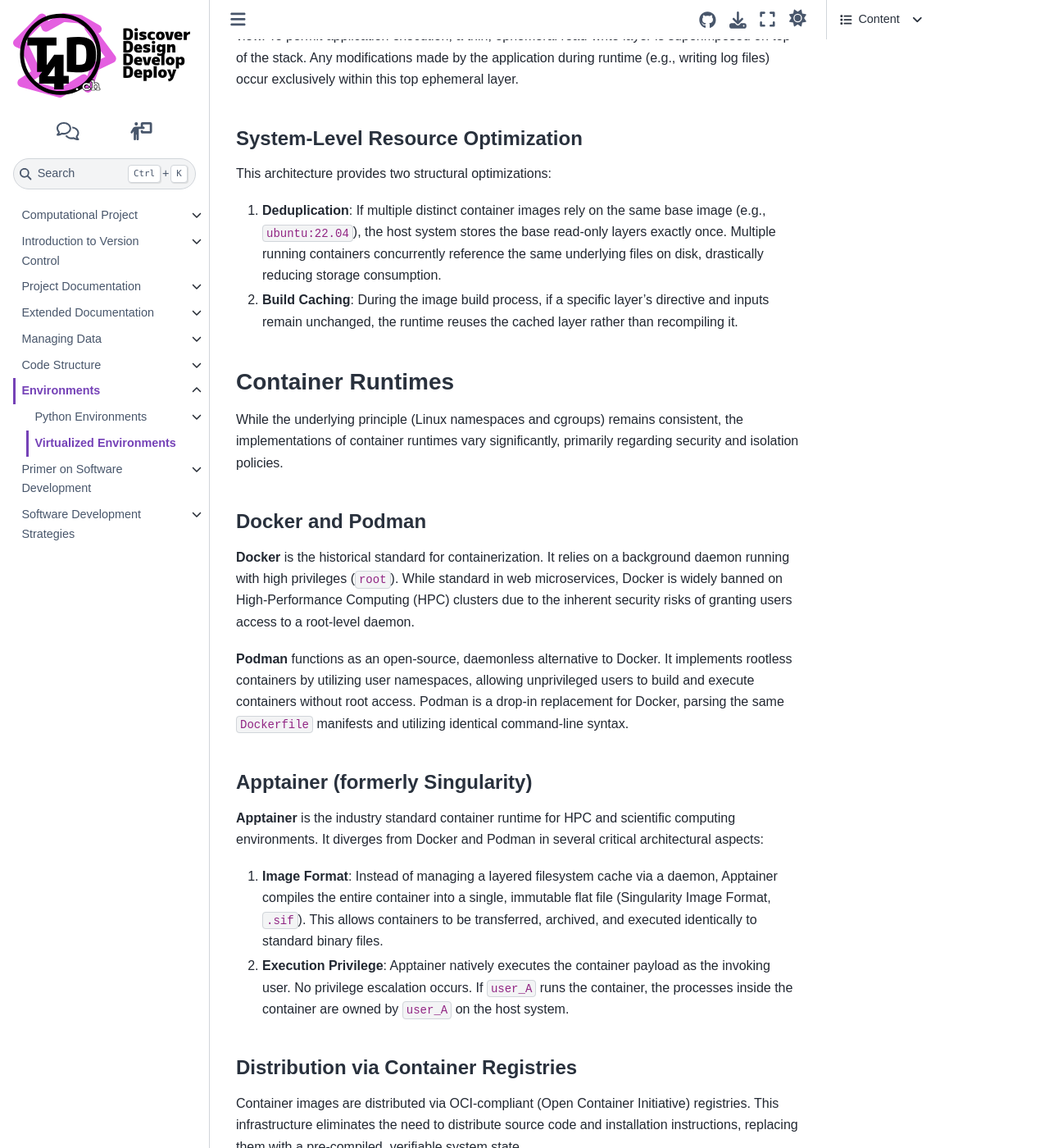
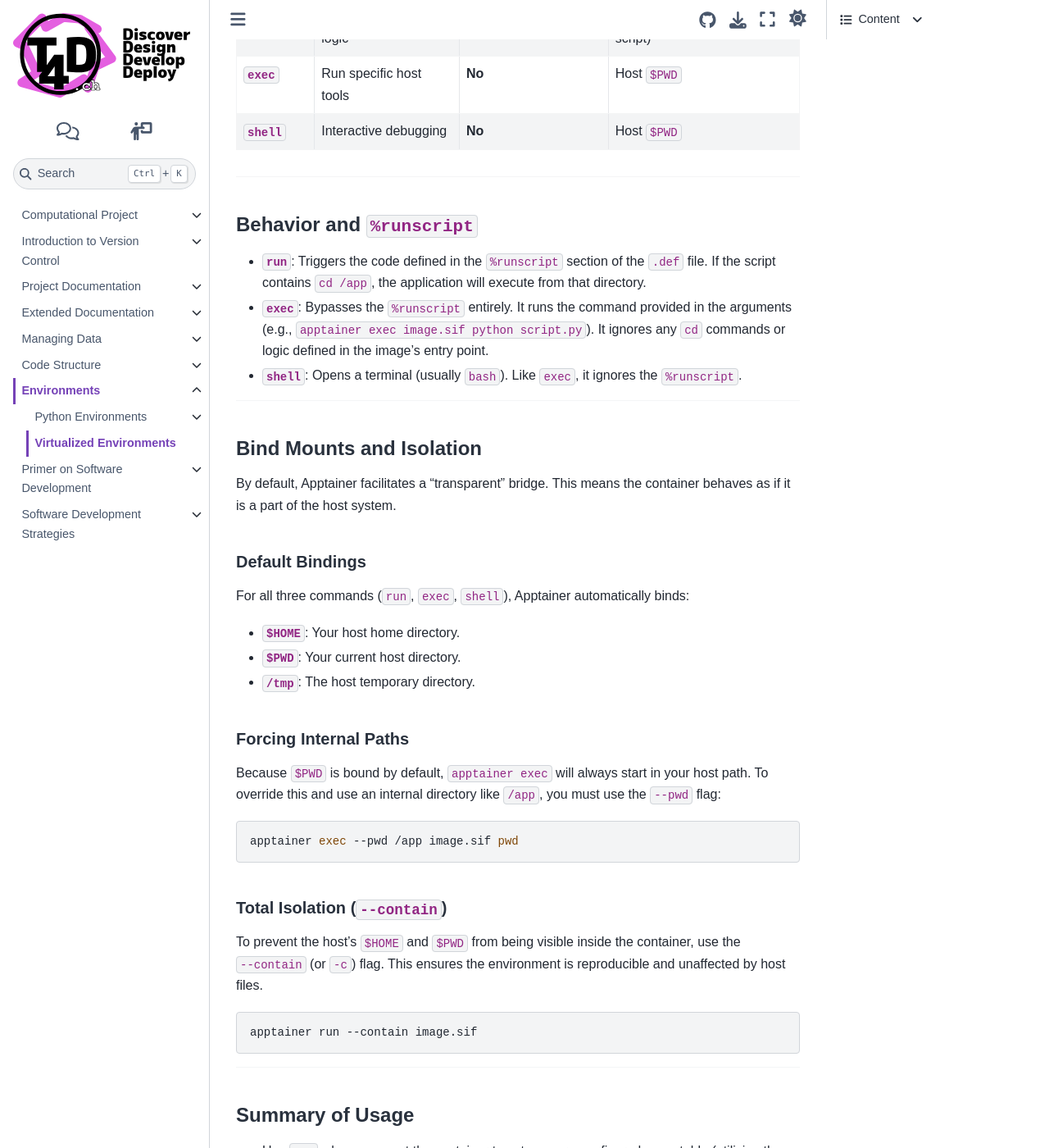
Before and after one commit to t4d-gmbh/researchSoftwareEngineering, a Sphinx documentation site: the page built from source/content/declaringEnvironment/virtualized/index.md, in a window 1280 px wide and 1400 px high, scrolled down 2222 px. Shown: the whole window at 82% size. Built offline with Sphinx 7.4.7 and the Sphinx Book theme 1.1.4, drawn with Linux system fonts in a browser that asks for light colours; some web fonts are replaced; pages that are not in the unit, such as notebooks, are missing from menus; the version number could not be read and is left out; some of the changed text lies outside the part shown.

Commit message:
adding details about apptainer runtime

````diff
--- /dev/null
+++ b/source/content/declaringEnvironment/virtualized/apptainerRuntime.md
@@ -0,0 +1,61 @@
+### Apptainer Runtime Guide: `run`, `exec`, and `shell`
+
+In Apptainer, the interaction between the host and the container filesystem depends on the command used. While all commands inherit the `%environment` block, their treatment of the `%runscript` and the working directory differs.
+
+---
+
+#### Command Overview
+
+| Command | Primary Purpose | Executes `%runscript`? | Default Working Directory |
+| --- | --- | --- | --- |
+| **`run`** | Execute default app logic | **Yes** | Host `$PWD` (unless `cd` is in script) |
+| **`exec`** | Run specific host tools | **No** | Host `$PWD` |
+| **`shell`** | Interactive debugging | **No** | Host `$PWD` |
+
+---
+
+#### Behavior and `%runscript`
+
+* **`run`**: Triggers the code defined in the `%runscript` section of the `.def` file. If the script contains `cd /app`, the application will execute from that directory.
+* **`exec`**: Bypasses the `%runscript` entirely. It runs the command provided in the arguments (e.g., `apptainer exec image.sif python script.py`). It ignores any `cd` commands or logic defined in the image's entry point.
+* **`shell`**: Opens a terminal (usually `bash`). Like `exec`, it ignores the `%runscript`.
+
+---
+
+#### Bind Mounts and Isolation
+
+By default, Apptainer facilitates a "transparent" bridge. This means the container behaves as if it is a part of the host system.
+
+##### Default Bindings
+
+For all three commands (`run`, `exec`, `shell`), Apptainer automatically binds:
+
+* **`$HOME`**: Your host home directory.
+* **`$PWD`**: Your current host directory.
+* **`/tmp`**: The host temporary directory.
+
+##### Forcing Internal Paths
+
+Because `$PWD` is bound by default, `apptainer exec` will always start in your host path. To override this and use an internal directory like `/app`, you must use the `--pwd` flag:
+
+```bash
+apptainer exec --pwd /app image.sif pwd
+
+```
+
+##### Total Isolation (`--contain`)
+
+To prevent the host's `$HOME` and `$PWD` from being visible inside the container, use the `--contain` (or `-c`) flag. This ensures the environment is reproducible and unaffected by host files.
+
+```bash
+apptainer run --contain image.sif
+
+```
+
+---
+
+#### Summary of Usage
+
+* Use **`run`** when you want the container to act as a pre-configured executable (utilizing the internal `cd /app` logic).
+* Use **`exec`** when you need to run a specific command or script that is not the container's primary purpose.
+* Use **`shell`** to enter the container and manually inspect files in `/app` or `/opt/venv`.
--- a/source/content/declaringEnvironment/virtualized/index.md
+++ b/source/content/declaringEnvironment/virtualized/index.md
@@ -16,6 +16,8 @@
 ## Container
 
 ```{include} ./containerEnv.md
+```
+```{include} ./apptainerRuntime.md
 ```
 ```{include} ./layeringFilesystems.md
 ```
````
